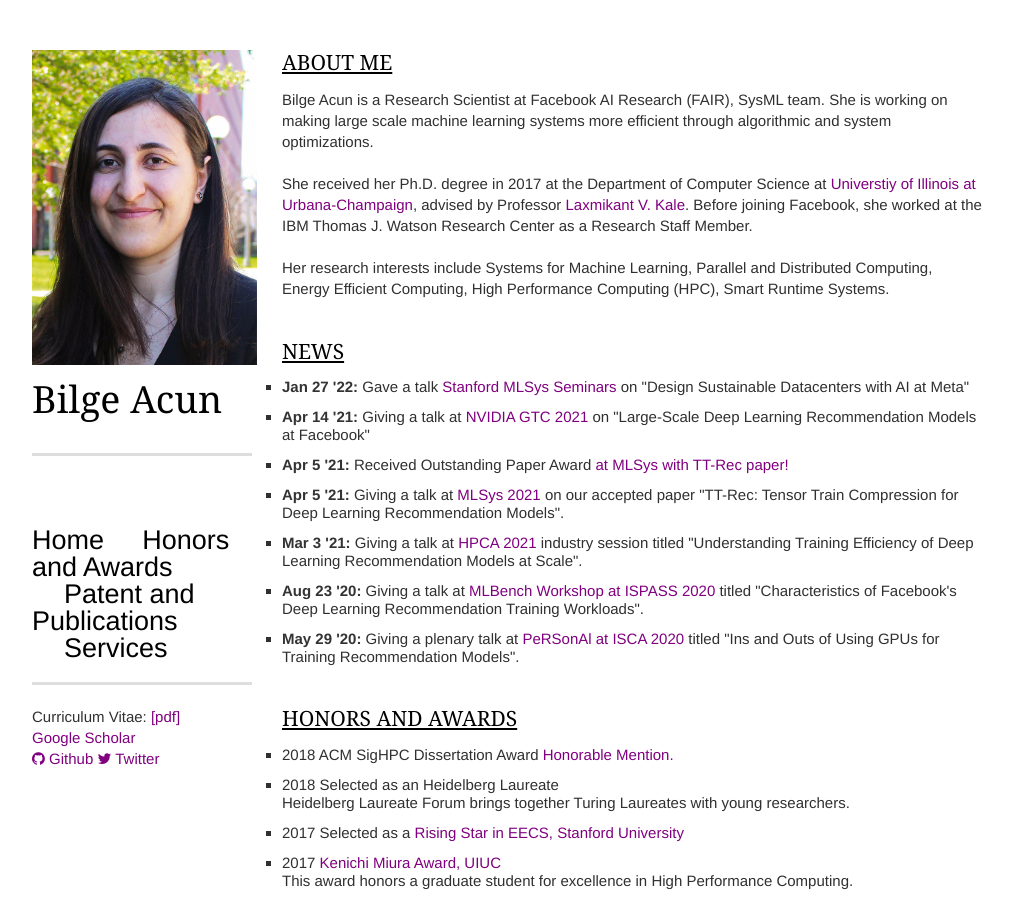
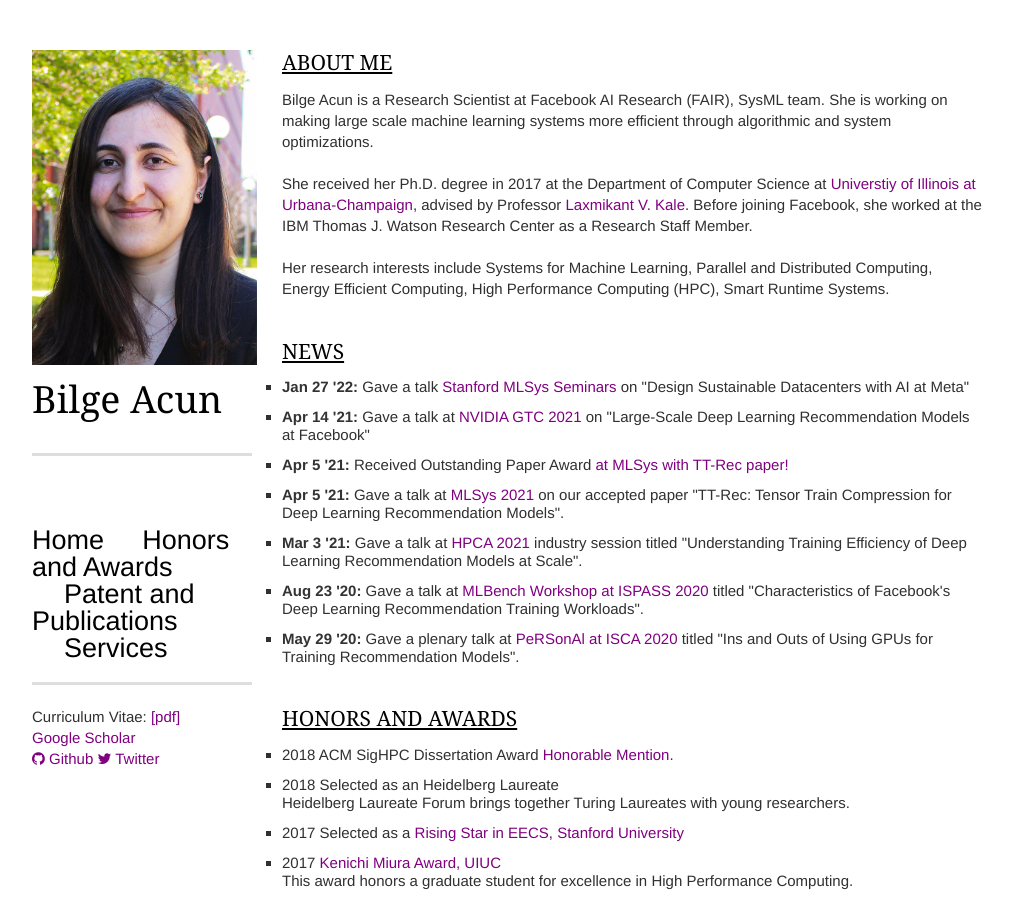
Before and after one commit to bilgeacun/bilgeacun.github.io, a Jekyll site: the page built from index.html, in a window 1280 px wide and 900 px high. Shown: the whole window, without its empty margins (138-1150 px from the left). Built offline with Jekyll 4.4.1, drawn with Linux system fonts in a browser that asks for light colours; nearby versions of some CDN libraries; some web fonts are replaced; some of the changed text lies outside the part shown.

Commit message:
publication fixes

```diff
--- a/_includes/news.html
+++ b/_includes/news.html
@@ -4,12 +4,12 @@
         <!-- <h1>News</h1> -->
         <ul>
           <li><strong>Jan 27 '22:</strong> Gave a talk <a href="https://youtu.be/LPrFL2gWmTY">Stanford MLSys Seminars</a> on "Design Sustainable Datacenters with AI at Meta"</li>
-          <li><strong>Apr 14 '21:</strong> Giving a talk at <a href="https://www.nvidia.com/en-us/gtc/?ncid=pa-srch-goog-35830#cid=gtcs21_pa-srch-goog_en-us">NVIDIA GTC 2021</a> on "Large-Scale Deep Learning Recommendation Models at Facebook"</li>
+          <li><strong>Apr 14 '21:</strong> Gave a talk at <a href="https://www.nvidia.com/en-us/gtc/?ncid=pa-srch-goog-35830#cid=gtcs21_pa-srch-goog_en-us">NVIDIA GTC 2021</a> on "Large-Scale Deep Learning Recommendation Models at Facebook"</li>
 	  <li><strong>Apr 5 '21:</strong> Received Outstanding Paper Award <a href="https://mlsys.org/Conferences/2021/BestPapers"> at MLSys with TT-Rec paper!</a>
-          <li><strong>Apr 5 '21:</strong> Giving a talk at <a href="https://mlsys.org/">MLSys 2021</a> on our accepted paper "TT-Rec: Tensor Train Compression for Deep Learning Recommendation Models".</li>
-          <li><strong>Mar 3 '21:</strong> Giving a talk at <a href="https://hpca-conf.org/2021/main-program/">HPCA 2021</a> industry session titled "Understanding Training Efficiency of Deep Learning Recommendation Models at Scale".</li>
-	  <li><strong>Aug 23 '20:</strong> Giving a talk at <a href="https://sites.google.com/g.harvard.edu/mlbench">MLBench Workshop at ISPASS 2020</a> titled "Characteristics of Facebook's Deep Learning Recommendation Training Workloads".</li>
-	  <li><strong>May 29 '20:</strong> Giving a plenary talk at <a href="https://personal-tutorial.com/personal-at-isca-2020/"> PeRSonAl at ISCA 2020</a> titled "Ins and Outs of Using GPUs for Training Recommendation Models".</li>
+          <li><strong>Apr 5 '21:</strong> Gave a talk at <a href="https://mlsys.org/">MLSys 2021</a> on our accepted paper "TT-Rec: Tensor Train Compression for Deep Learning Recommendation Models".</li>
+          <li><strong>Mar 3 '21:</strong> Gave a talk at <a href="https://hpca-conf.org/2021/main-program/">HPCA 2021</a> industry session titled "Understanding Training Efficiency of Deep Learning Recommendation Models at Scale".</li>
+	  <li><strong>Aug 23 '20:</strong> Gave a talk at <a href="https://sites.google.com/g.harvard.edu/mlbench">MLBench Workshop at ISPASS 2020</a> titled "Characteristics of Facebook's Deep Learning Recommendation Training Workloads".</li>
+	  <li><strong>May 29 '20:</strong> Gave a plenary talk at <a href="https://personal-tutorial.com/personal-at-isca-2020/"> PeRSonAl at ISCA 2020</a> titled "Ins and Outs of Using GPUs for Training Recommendation Models".</li>
         </ul>
     </article>
 </section>
--- a/_includes/publication.html
+++ b/_includes/publication.html
@@ -123,7 +123,7 @@
             <li>
                 <header>
                     <p><em>Datacenter-Scale Analysis and Optimization of GPU Machine Learning Workloads</em></p>
-                    <span>Lukasz Wesolowski, <strong>B. Acun</strong>, et al.</span>
+                    <span>L. Wesolowski, <strong>B. Acun</strong>, V. Andrei, A. Aziz, G. Dankel, C. Gregg, X. Meng, C. Meurillon, D. Sheahan, L. Tian, J. Yang, P. Yu, K. Hazelwood</span>
                 </header>
                 <p>
                     <em>IEEE Micro<time> 2021.</time></em>
```
Also changed, not shown: 1 other file.
